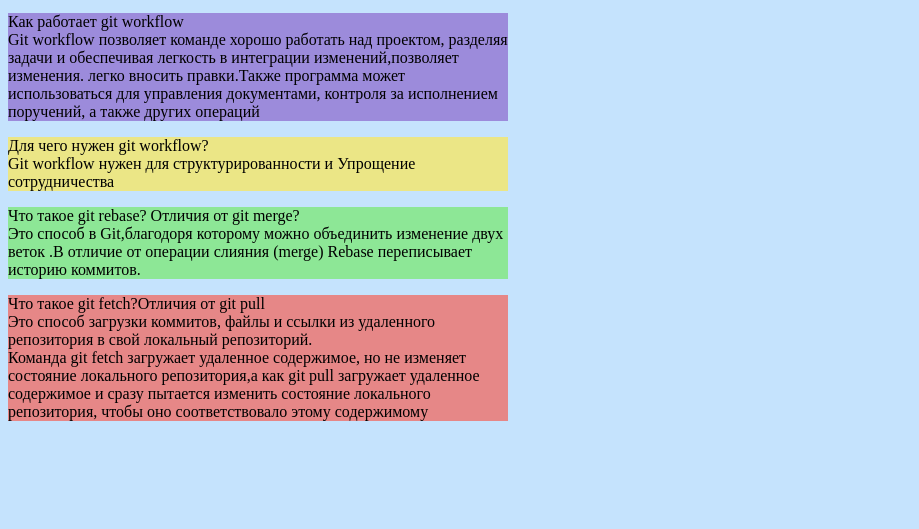
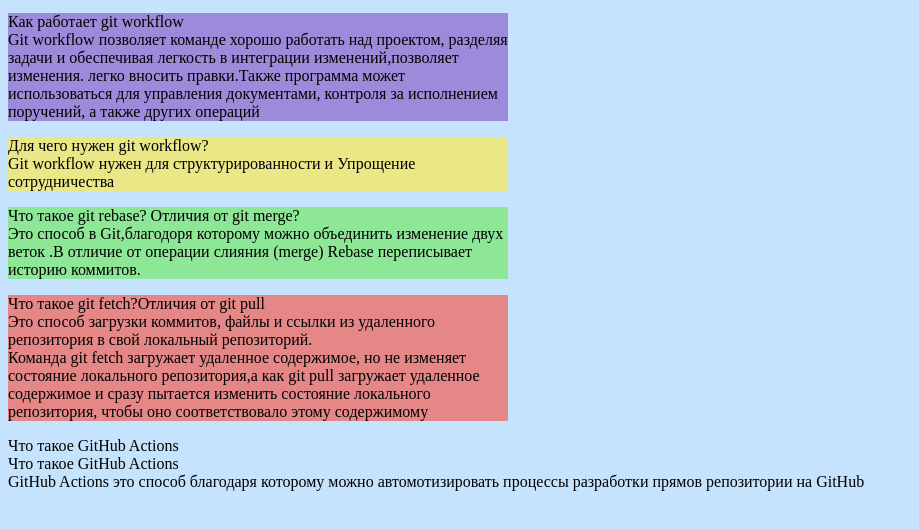
Before and after one commit to Shakhiizada/shpractise, a plain HTML site: page index.html in a window 1280 px wide. Shown: the part 137-666 px from the top of the page, without its empty margins (0-919 px from the left). Drawn offline with Linux system fonts and the light colour scheme.

Commit message:
Update index.html

```diff
--- a/index.html
+++ b/index.html
@@ -17,6 +17,7 @@
         <p class="four">Что такое git rebase? Отличия от git merge?<br>Это способ в Git,благодоря которому можно объединить изменение двуx веток .В отличие от операции слияния (merge) Rebase переписывает историю коммитов.</p>
         <p class="fifth">Что такое git fetch?Отличия от git pull<br>Это способ загрузки коммитов, файлы и ссылки из удаленного репозитория в свой локальный репозиторий.<br>Команда git fetch загружает удаленное содержимое,
             но не изменяет состояние локального репозитория,a как git pull загружает удаленное содержимое и сразу пытается изменить состояние локального репозитория, чтобы оно соответствовало этому содержимому</p>
+        <p class="six">Что такое GitHub Actions<br>Что такое GitHub Actions<br>GitHub Actions это способ благодаря которому можно автомотизировать процессы разработки прямов репозитории на GitHub</p>
     </div>
 </body>
 </html>
```
